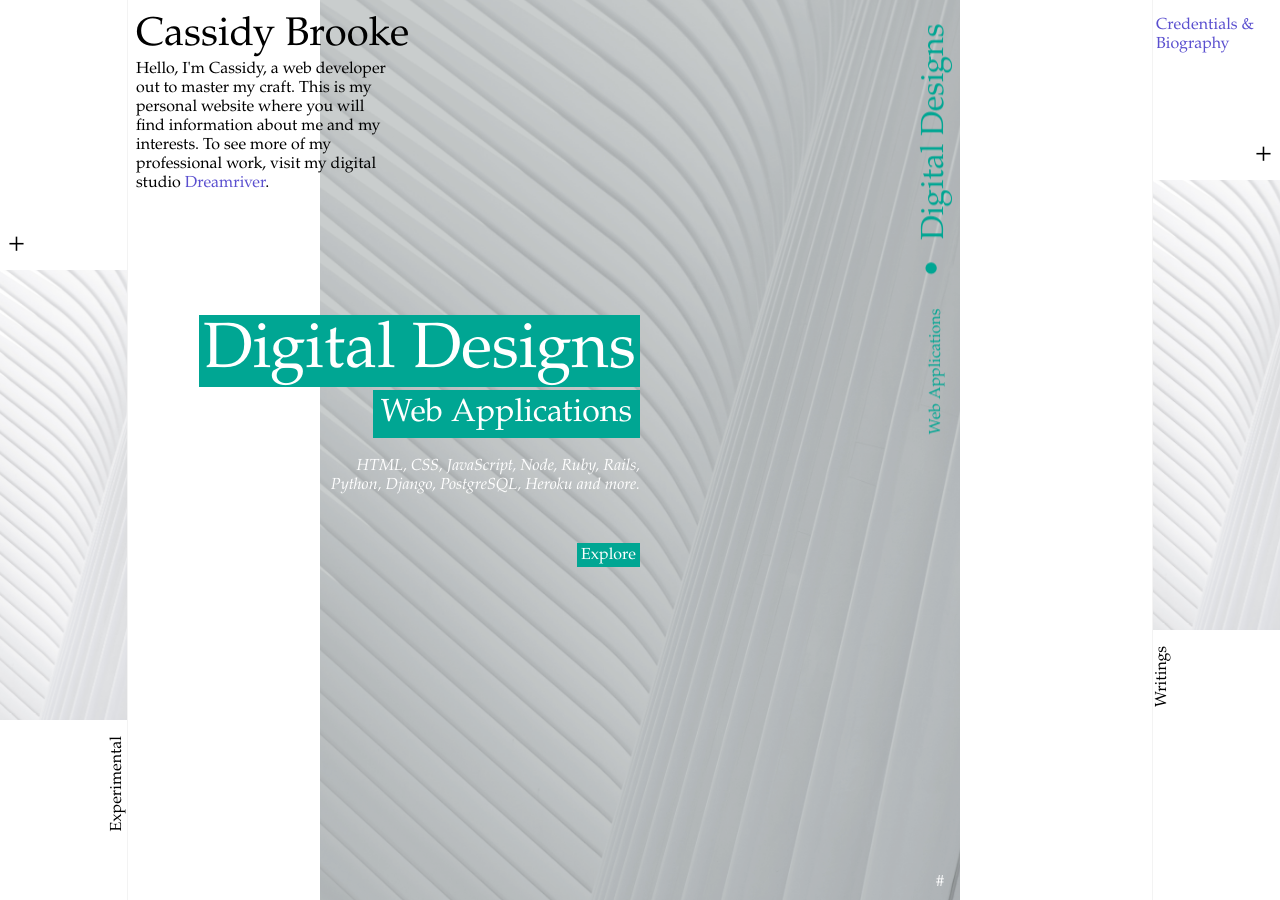
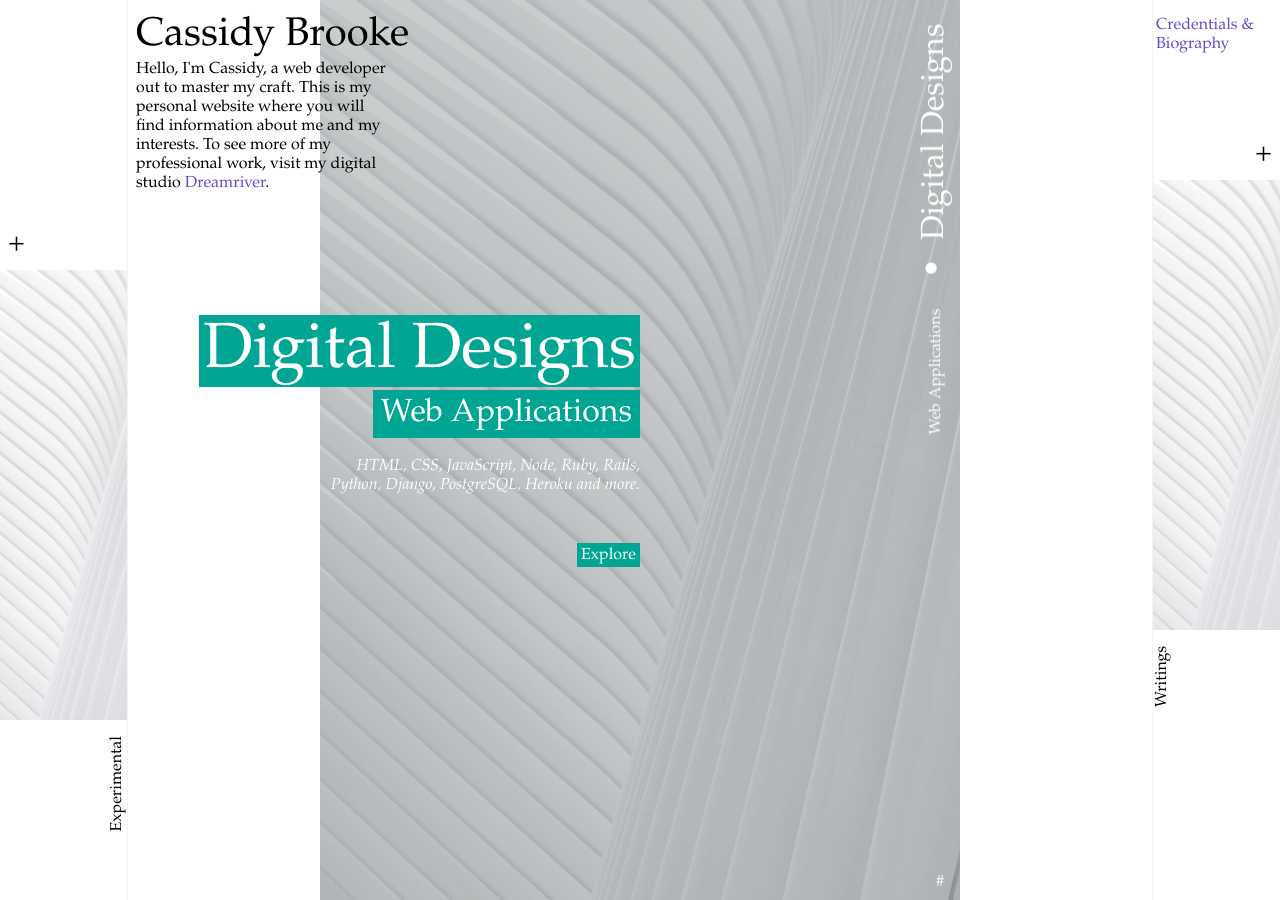
Before and after one commit to cssidy/personal-site, a Jekyll site: the page built from index.html, in a window 1280 px wide. Built offline with Jekyll 4.4.1, drawn with Linux system fonts in a browser that asks for light colours; some web fonts are replaced.

Commit message:
Update base.css

```diff
--- a/assets/css/base.css
+++ b/assets/css/base.css
@@ -190,10 +190,6 @@ main {
 .slide--current.slide--visible .slide__number,
 .slide--current.slide--visible .slide__explore {
 	opacity: 1;
-}
-
-.slide--current.slide--visible .slide__info, .slide--current.slide--visible .slide__category {
-	color: #00a693;
 }
 
 .slide--current.slide--visible .slide__explore {
```
